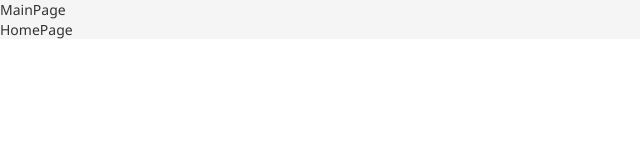
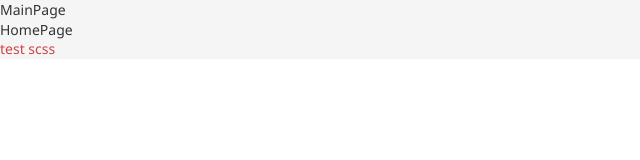
Before and after one commit to fechen88/rabbit, a Vue app: page / in a window 1280 px wide. Shown: the top 160 px of the page, without its empty margins (0-640 px from the left). Built offline with nearby package versions, Linux system fonts and the light colour scheme; no server answers.

Commit message:
setup scss variable auto import

```diff
--- a/src/App.vue
+++ b/src/App.vue
@@ -4,9 +4,14 @@
 
 <template>
   <RouterView />
+  <div class="test">test scss</div>
 </template>
 
-<style scoped>
+<style scoped lang="scss">
+.test {
+  color: $priceColor;
+}
+
 header {
   line-height: 1.5;
   max-height: 100vh;
--- /dev/null
+++ b/src/styles/var.scss
@@ -0,0 +1,5 @@
+$xtxColor: #27ba9b;
+$helpColor: #e26237;
+$sucColor: #1dc779;
+$warnColor: #ffb302;
+$priceColor: #cf4444;
--- a/vite.config.js
+++ b/vite.config.js
@@ -29,7 +29,10 @@ export default defineConfig({
   css: {
     preprocessorOptions: {
       scss: {
-        additionalData: `@use "@/styles/element/index.scss" as *;`,
+        additionalData: `
+          @use "@/styles/element/index.scss" as *;
+          @use "@/styles/var.scss" as *;
+        `,
       },
     },
   },
```
